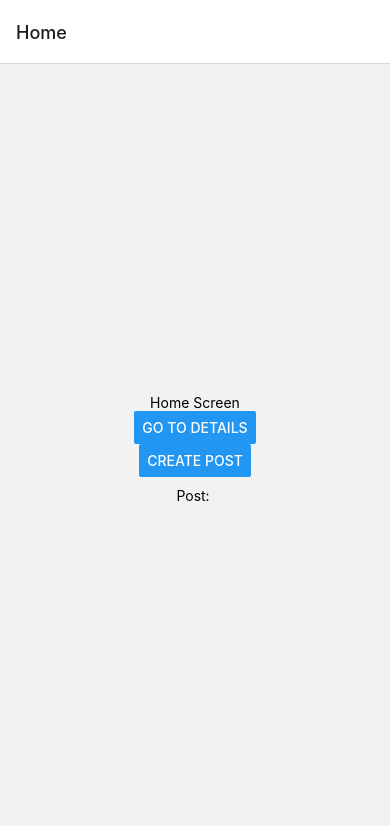
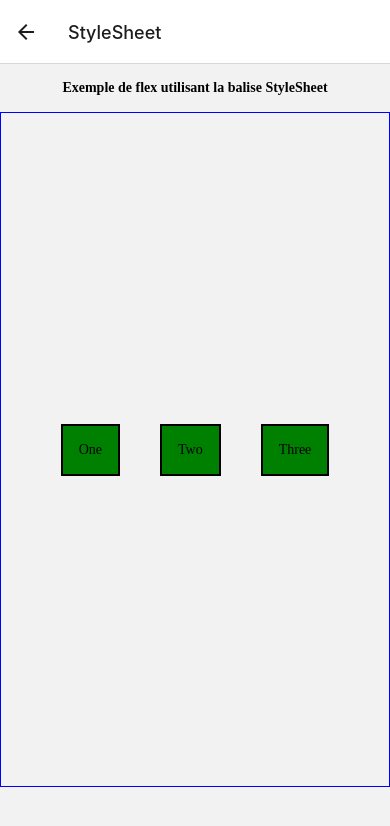
Before and after one commit to spiritcodefire/react-native-documentation, a React Native app: screen /StyleSheet in a window 390 px wide. Shown: the top 826 px of the page. Built offline with nearby package versions, Linux system fonts and the light colour scheme.

Commit message:
debut cession

```diff
--- a/App.js
+++ b/App.js
@@ -1,10 +1,12 @@
 import * as React from 'react';
-import { Button, View, Text, TextInput } from 'react-native';
 import { NavigationContainer } from '@react-navigation/native';
 import { createNativeStackNavigator } from '@react-navigation/native-stack';
 import DetailsScreen from "./components/screens/DetailsScreen"
 import HomeScreen from "./components/screens/HomeScreen"
 import CreatePostScreen from "./components/screens/CreatePostScreen"
+import FlexInline from "./components/screens/FlexInline"
+import StyleSheetTest from "./components/screens/StyleSheetTest"
+import JsxCours22 from "./components/screens/JsxCours22"
 
 const Stack = createNativeStackNavigator();
 
@@ -15,6 +17,9 @@ function App() {
         <Stack.Screen name="Home" component={HomeScreen} />
         <Stack.Screen name="Details" component={DetailsScreen} />
         <Stack.Screen name="CreatePost" component={CreatePostScreen} />
+        <Stack.Screen name="FlexInline" component={FlexInline} />
+        <Stack.Screen name="StyleSheet" component={StyleSheetTest} />
+        <Stack.Screen name="JsxCours22" component={JsxCours22} />
       </Stack.Navigator>
     </NavigationContainer>
   );
--- /dev/null
+++ b/components/screens/FlexInline.js
@@ -0,0 +1,26 @@
+import { View, Text } from 'react-native'
+import React from 'react'
+
+export default function FlexInline() {
+  return (
+    <View>
+        <Text style={{fontFamily: 'cochin', padding: "1rem", fontWeight: "bold", textAlign: "center"}} > Exemple de flex avec le style integré dans le jsx </Text>
+
+        <View style={{ flexDirection: "row", justifyContent: "center", border: "1px blue solid", alignItems: "center", height: "80vh"}} >
+
+            <View style={{backgroundColor: "green", margin: "1.25rem", border: "2px solid black"}}>
+                <Text style={{fontFamily: 'cochin', padding: "1rem"}} >One</Text>
+            </View>
+            <View style={{backgroundColor: "green", margin: "1.25rem"}}>
+                <Text style={{fontFamily: 'cochin', padding: "1rem"}} >Two</Text>
+            </View>
+            <View style={{backgroundColor: "green", margin: "1.25rem"}}>
+                <Text style={{fontFamily: 'cochin', padding: "1rem"}} >Three</Text>
+            </View>
+
+        </View>
+
+    </View>
+
+  )
+}
--- a/components/screens/HomeScreen.js
+++ b/components/screens/HomeScreen.js
@@ -1,7 +1,6 @@
 import * as React from 'react';
 import { Button, View, Text } from 'react-native';
-import { NavigationContainer } from '@react-navigation/native';
-import { createNativeStackNavigator } from '@react-navigation/native-stack';
+
 
 export default function HomeScreen({ route, navigation }) {
   React.useEffect(() => {
@@ -13,7 +12,7 @@ export default function HomeScreen({ route, navigation }) {
   }, [route.params?.post]);
   return (
     <View style={{ flex: 1, alignItems: 'center', justifyContent: 'center' }}>
-      <Text>Home Screen</Text>
+      <Text style={{margin: "1.25rem"}}>Welcome to home Page</Text>
       <Button
         title="Go to Details"
         onPress={() => {
@@ -24,11 +23,30 @@ export default function HomeScreen({ route, navigation }) {
           });
         }}
       />
+      <Text style={{ margin: 10 }}>Post: {route.params?.post}</Text>
+
       <Button
         title="Create post"
         onPress={() => navigation.navigate('CreatePost')}
       />
-      <Text style={{ margin: 10 }}>Post: {route.params?.post}</Text>
+      <View style={{margin: "1.25rem"}}>
+        <Button
+          title="Exemple flex style inline"
+          onPress={() => navigation.navigate('FlexInline')}
+        />
+      </View>
+      <View style={{margin: "1.25rem"}}>
+        <Button
+          title="StyleSheet"
+          onPress={() => navigation.navigate('StyleSheet')}
+        />
+      </View>
+      <View style={{margin: "1.25rem"}}>
+        <Button
+          title="JsxCours22"
+          onPress={() => navigation.navigate('JsxCours22')}
+        />
+      </View>
     </View>
   );
 }
--- /dev/null
+++ b/components/screens/JsxCours22.js
@@ -0,0 +1,30 @@
+import { View, Text, StyleSheet } from 'react-native'
+import React from 'react'
+
+export default function JsxCours22() {
+  return (
+    <View>
+      <Text style={styles.descriptionH1} >Jsx Cours 22</Text>
+      <View style={styles.wrapper} >
+        <View style={styles.elements}>
+          <Text style={styles.text} >One</Text>
+        </View>
+        <View style={styles.elements}>
+          <Text style={styles.text} >Two</Text>
+        </View>
+        <View style={styles.elements}>
+          <Text style={styles.text} >Three</Text>
+        </View>
+      </View>
+    </View>
+
+  )
+}
+
+const styles = StyleSheet.create({
+    wrapper : { flexDirection: "row", justifyContent: "center", border: "1px blue solid", alignItems: "center", height: "80vh"},
+    elements: {backgroundColor: "green", margin: "1.25rem", border: "2px solid black"},
+    text : {fontFamily: 'cochin', padding: "1rem"},
+    descriptionH1: {fontFamily: 'cochin', padding: "1rem", fontWeight: "bold", textAlign: "center"}
+
+})
--- /dev/null
+++ b/components/screens/StyleSheetTest.js
@@ -0,0 +1,29 @@
+import { View, Text, StyleSheet } from 'react-native'
+import React from 'react'
+
+export default function StyleSheetTest() {
+  return (
+    <View>
+      <Text style={styles.descriptionH1} > Exemple de flex utilisant la balise StyleSheet </Text>
+      <View style={styles.wrapper} >
+        <View style={styles.elements}>
+          <Text style={styles.text} >One</Text>
+        </View>
+        <View style={styles.elements}>
+          <Text style={styles.text} >Two</Text>
+        </View>
+        <View style={styles.elements}>
+          <Text style={styles.text} >Three</Text>
+        </View>
+      </View>
+    </View>
+  )
+}
+
+const styles = StyleSheet.create({
+    wrapper : { flexDirection: "row", justifyContent: "center", border: "1px blue solid", alignItems: "center", height: "80vh"},
+    elements: {backgroundColor: "green", margin: "1.25rem", border: "2px solid black"},
+    text : {fontFamily: 'cochin', padding: "1rem"},
+    descriptionH1: {fontFamily: 'cochin', padding: "1rem", fontWeight: "bold", textAlign: "center"}
+
+})
```
